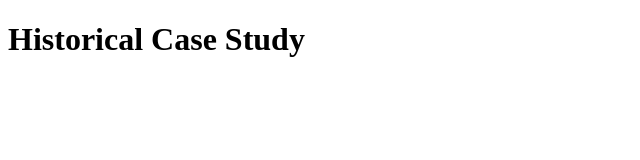
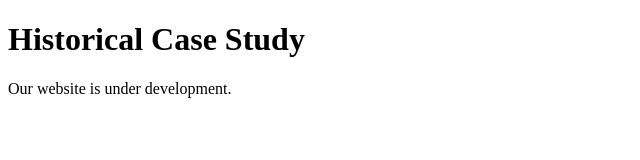
Before and after one commit to CkCreates/Historical-case-study, a plain HTML site: page index.html in a window 1280 px wide. Shown: the whole page, without its empty margins (0-640 px from the left). Drawn offline with Linux system fonts and the light colour scheme.

Commit message:
Update index.html

```diff
--- a/index.html
+++ b/index.html
@@ -9,6 +9,7 @@
 <body>
 
     <h1>Historical Case Study</h1>
+    <p>Our website is under development.</p>
 
 </body>
 </html>
```
